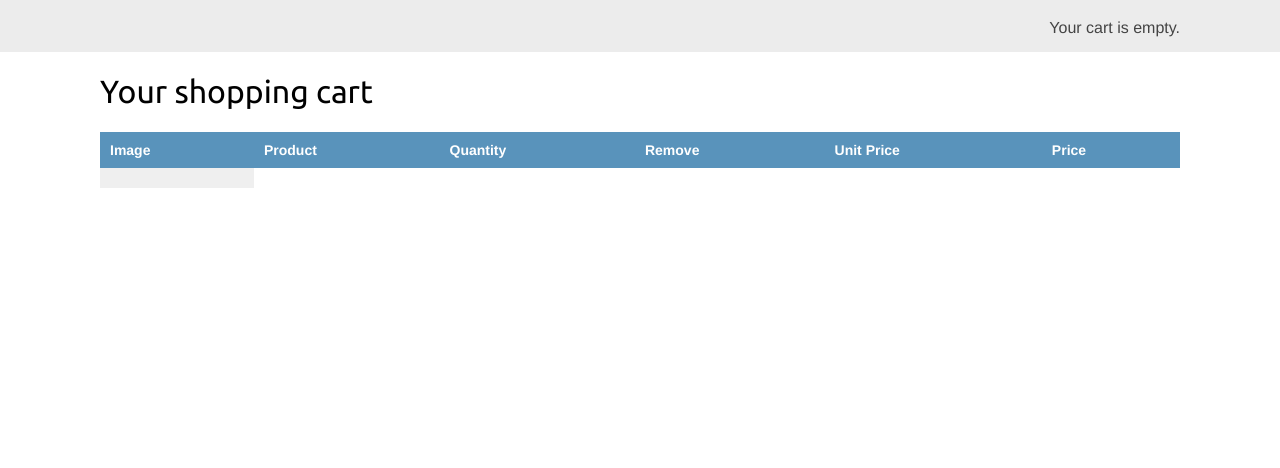
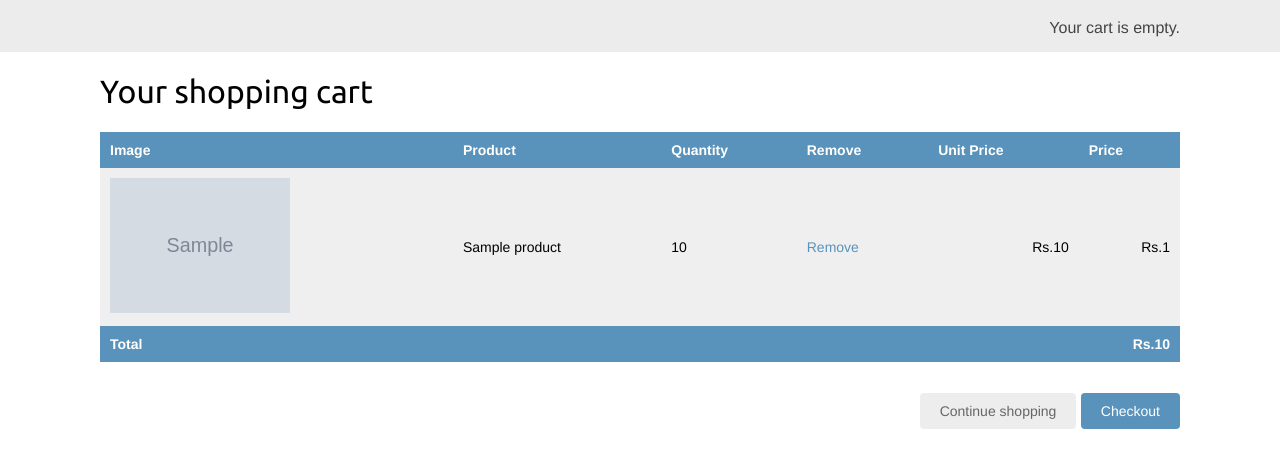
Before and after one commit to ashishpokhrel1227/e-Greenoceries, a Django app: template cart/templates/cart/detail.html in a window 1280 px wide. Shown: the part 46-514 px from the top of the page. Run offline with Django 3.2, Linux system fonts and the light colour scheme; the template is opened without the code that fills it: most values are stand-ins (such as "Sample title", 1, 10 or a date in 2020); grey boxes marked "Sample" are stand-in pictures; lists and menus that the app fills with data are empty.

Commit message:
errors seen in detail.html of cart is corrected

```diff
--- a/cart/cart.py
+++ b/cart/cart.py
@@ -13,7 +13,6 @@ class Cart(object):
         if not cart:
             #save an empty cart in the session
             cart = self.session[settings.CART_SESSION_ID] = {}
-
         self.cart = cart
 
     def add(self, product, quantity=1, update_quantity=False):
--- a/cart/templates/cart/detail.html
+++ b/cart/templates/cart/detail.html
@@ -22,21 +22,21 @@ Your shopping cart
         <tr>
             <td>
                 <a href="{{ product.get_absolute_url }}">
-                    <img src="{% if product.image %}{{ product.image.url }}{% else %}{% static 'img/no_image.png' %}{ endif }">
+                    <img src="{% if product.image %}{{ product.image.url }}
+                    {% else %}{% static 'img/no_image.png' %}{% endif %}">
                 </a>
             <td>{{ product.name }}</td>
             <td>{{ item.quantity }}</td>
             <td><a href="{% url 'cart:cart_remove' product.id %}">Remove</a></td>
-            <td class='num'>${{ item.price }}</td>
-            <td class='num'>${{ item.total_price }}</td>
+            <td class='num'>Rs.{{ item.price }}</td>
+            <td class='num'>Rs.{{ item.total_price }}</td>
         </tr>
-        {% endif %}
         {% endwith %}
         {% endfor %}
         <tr class='total'>
             <td>Total</td>
             <td colspan='4'></td>
-            <td class='num'>${{ cart.get_total_price }}</td>
+            <td class='num'>Rs.{{ cart.get_total_price }}</td>
         </tr>
     </tbody>
 </table>
--- a/cart/views.py
+++ b/cart/views.py
@@ -17,7 +17,7 @@ def cart_add(request, product_id):
 def cart_remove(request, product_id):
     cart = Cart(request)
     product = get_object_or_404(Product, id=product_id)
-    cart.remove()
+    cart.remove(product)
     return redirect('cart:cart_detail')
 
 def cart_detail(request):
--- a/shop/templates/shop/product/detail.html
+++ b/shop/templates/shop/product/detail.html
@@ -10,7 +10,7 @@
     {% static "img/no_image.png" %}{% endif %}'>
     <h1>{{ product.name }}</h1>
     <h2><a href='{{ product.category.get_absolute_url}}'>{{ product.category }}</a></h2>
-    <p class='price'>Rs. {{ product.price }}</p>
+    <p class='price'>Rs.{{ product.price }}</p>
     <form action='{% url "cart:cart_add" product.id %}' method='post'>
         {{ cart_product_form }}
         {% csrf_token %}
```
Also changed, not shown: db.sqlite3.
